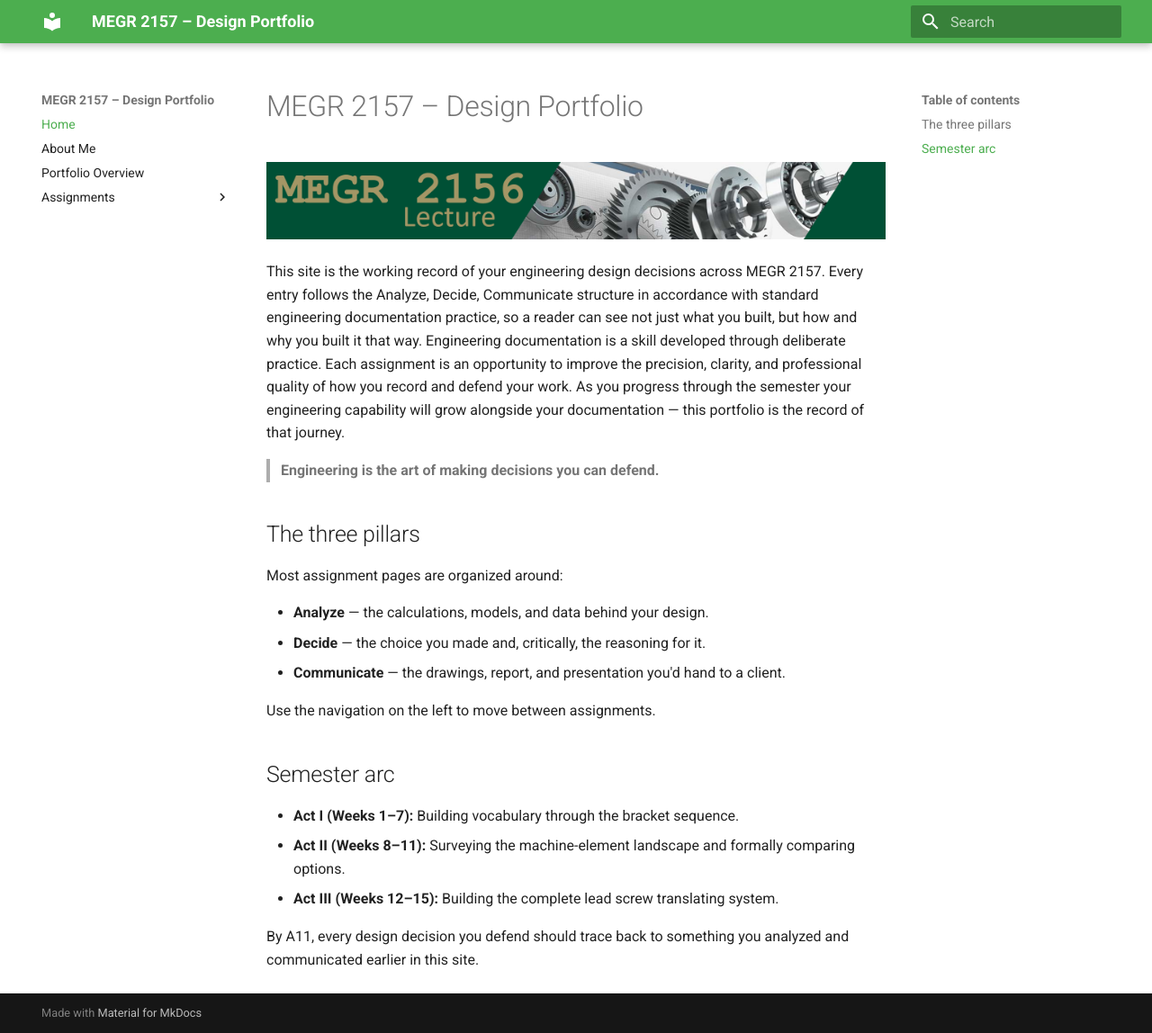
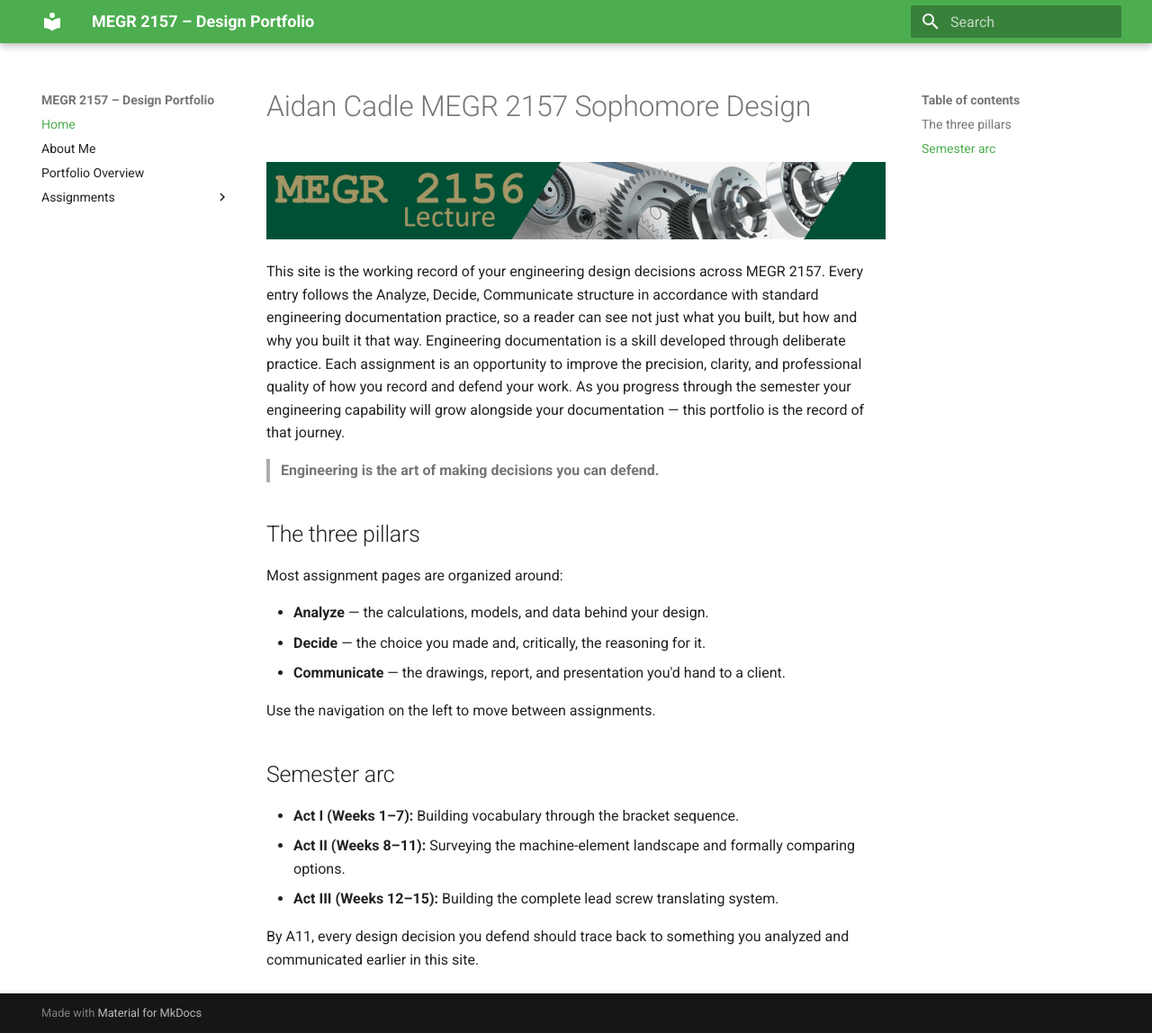
Before and after one commit to CadlesCelica/megr2157-portfolio, an MkDocs documentation site: the page built from docs/index.md, in a window 1280 px wide and 1148 px high. Shown: the whole window at 90% size. Built offline with MkDocs 1.6.1 and Material for MkDocs 9.7.7, drawn with Linux system fonts in a browser that asks for light colours.

Commit message:
Update index.md

```diff
--- a/docs/index.md
+++ b/docs/index.md
@@ -1,4 +1,4 @@
-# MEGR 2157 – Design Portfolio
+# Aidan Cadle MEGR 2157 Sophomore Design
 
 ![MEGR 2156-7 Title](MEGR2156title.png)
 
```
